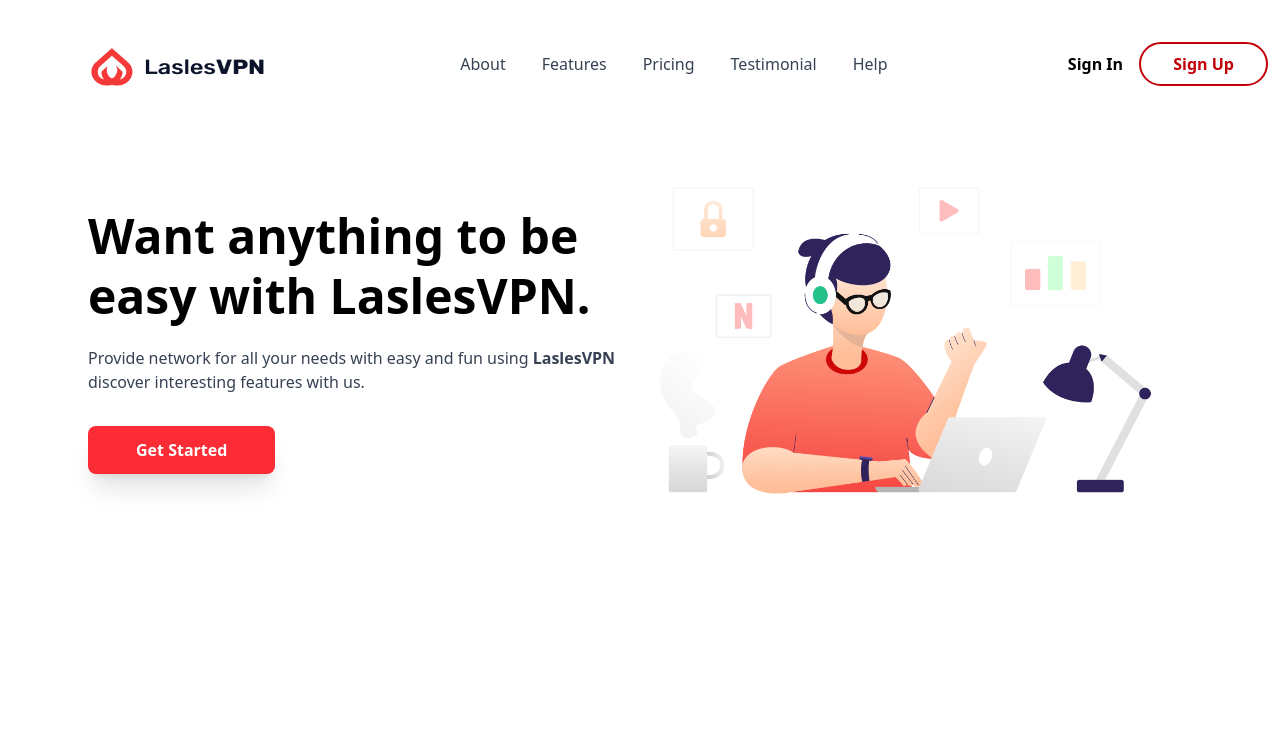
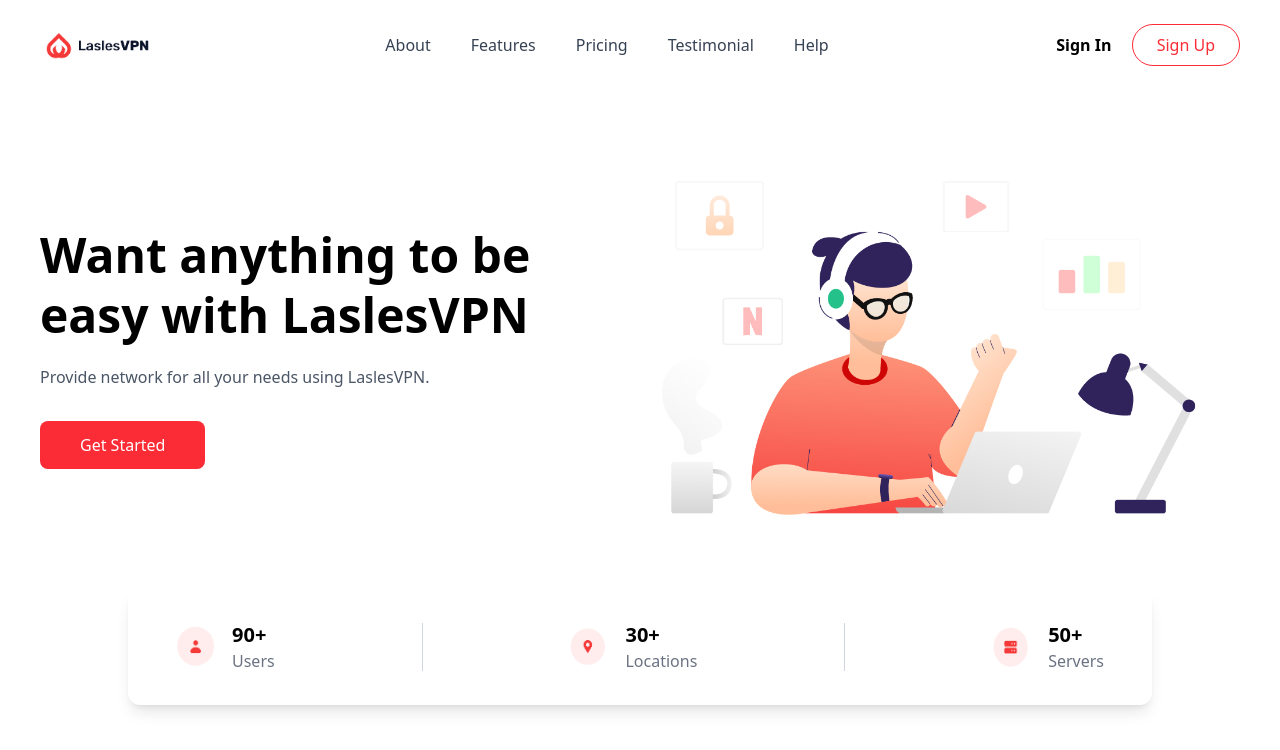
Before and after one commit to ashimwe23/Figma-Project, a website: page index.html in a window 1280 px wide. Drawn offline with Linux system fonts and the light colour scheme.

Commit message:
added the Stats Section

```diff
--- a/index.html
+++ b/index.html
@@ -7,55 +7,87 @@
     <link rel="stylesheet" href="output.css">
 </head>
 <body class="bg-white">
-    <div  class="container flex flex-row justify-between items-center mx-auto space-x-5 py-3 px-10 h-20  fixed">
-        <!-- navbar -->
-         <nav class="container flex flex-row justify-between mx-auto space-x-6 py-3 px-10 h-20  fixed ">
-             <img src="image\logo.png" alt="" class=" h-15 w-50 mt-6">
 
-                <ul class="flex justify-between space-x-9 mt-10 text-normal text-gray-700 hover:text-red transition ">
-                    <li> <a href="#about">About </a></li>
-                    <li> <a href="#Features">Features</a> </li>
-                    <li> <a href="#pricing">Pricing</a></li>
-                    <li> <a href="#testimonial">Testimonial</a></li>
-                    <li> <a href="#help">Help</a></li>
-                </ul>
+<!-- NAVBAR -->
+<header class="max-w-7xl mx-auto flex justify-between items-center py-6 px-10">
 
-            <div class="mt-7.5 space-x-3" >
-                <a class="font-bold hover:text-red transition" href="">Sign In</a>
-                <button class="border-red-700 border-2 py-2 px-8 rounded-4xl text-red-700 font-bold hover:bg-red-600 hover:text-white transition">Sign Up</button>
-            <div>
-         </nav>
+    <img src="image/logo.png" class="h-10" />
 
+    <ul class="hidden md:flex space-x-10 text-gray-700">
+        <li><a href="#">About</a></li>
+        <li><a href="#">Features</a></li>
+        <li><a href="#">Pricing</a></li>
+        <li><a href="#">Testimonial</a></li>
+        <li><a href="#">Help</a></li>
+    </ul>
 
-         <!-- Intro Section -->
-<div class="flex justify-between items-center mt-150 px-12">
+    <div class="space-x-4">
+        <a class="font-bold" href="#">Sign In</a>
+        <button class="border border-red-500 text-red-500 px-6 py-2 rounded-full">
+            Sign Up
+        </button>
+    </div>
 
-    <!-- Left side -->
+</header>
+
+<!-- HERO -->
+<section class="max-w-7xl mx-auto flex justify-between items-center mt-20 px-10">
+
     <div>
-        <h1 class="font-semibold text-5xl leading-tight">
+        <h1 class="text-5xl font-semibold leading-tight">
             Want anything to be <br>
-            easy with <strong>LaslesVPN</strong>.
+            easy with <strong>LaslesVPN</strong>
         </h1>
 
-        <p class="text-gray-700 mt-5 ">
-            Provide network for all your needs with easy and fun using
-            <strong>LaslesVPN</strong>
-            <br>
-            discover interesting features with us.
+        <p class="text-gray-600 mt-5">
+            Provide network for all your needs using LaslesVPN.
         </p>
 
-        <button class="mt-8 py-3 px-12 rounded-lg text-white bg-red-500 font-bold shadow-xl hover:bg-red-600 transition">
+        <button class="mt-8 bg-red-500 text-white px-10 py-3 rounded-lg">
             Get Started
         </button>
     </div>
 
-    <!-- Right side -->
-    <div class="w-1/2">
-        <img src="image/person-1.png" alt="" class="w-full">
+    <img src="image/person-1.png" class="w-1/2" />
+
+</section>
+
+<!-- STATS -->
+<div class="max-w-5xl mx-auto mt-16 bg-white shadow-lg rounded-xl px-12 py-8">
+
+    <div class="flex justify-between items-center">
+
+        <div class="flex items-center space-x-4">
+            <img src="image/users.png" class="w-10 h-10" />
+            <div>
+                <h2 class="text-xl font-bold">90+</h2>
+                <p class="text-gray-500">Users</p>
+            </div>
+        </div>
+
+        <div class="w-px h-12 bg-gray-300"></div>
+
+        <div class="flex items-center space-x-4">
+            <img src="image/locations.png" class="w-10 h-10" />
+            <div>
+                <h2 class="text-xl font-bold">30+</h2>
+                <p class="text-gray-500">Locations</p>
+            </div>
+        </div>
+
+        <div class="w-px h-12 bg-gray-300"></div>
+
+        <div class="flex items-center space-x-4">
+            <img src="image/servers.png" class="w-10 h-10" />
+            <div>
+                <h2 class="text-xl font-bold">50+</h2>
+                <p class="text-gray-500">Servers</p>
+            </div>
+        </div>
+
     </div>
 
 </div>
-    </div>
 
 </body>
 </html>
```
Also changed, not shown: image/locations.png (added), image/servers.png (added), image/users.png (added), output.css.
